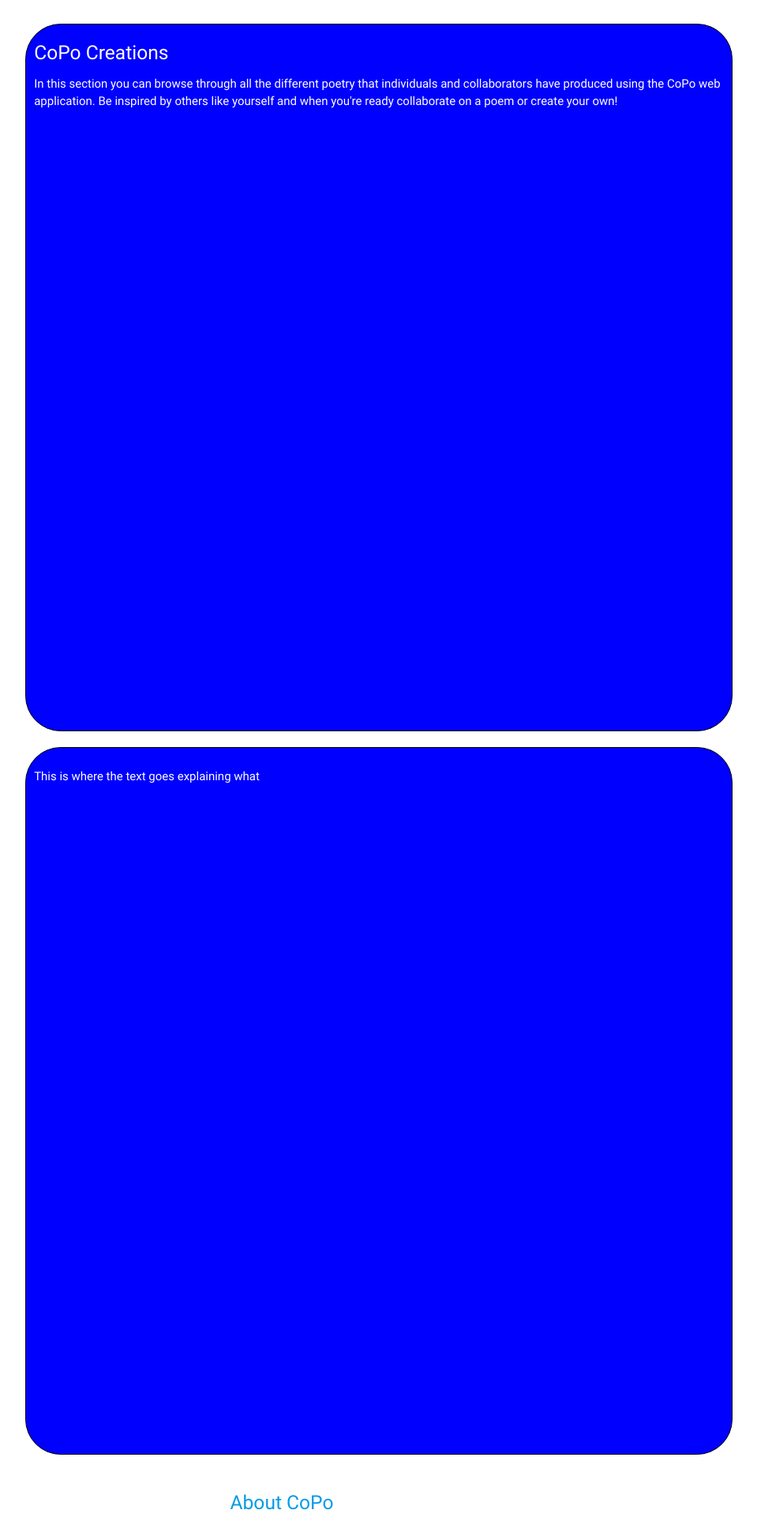
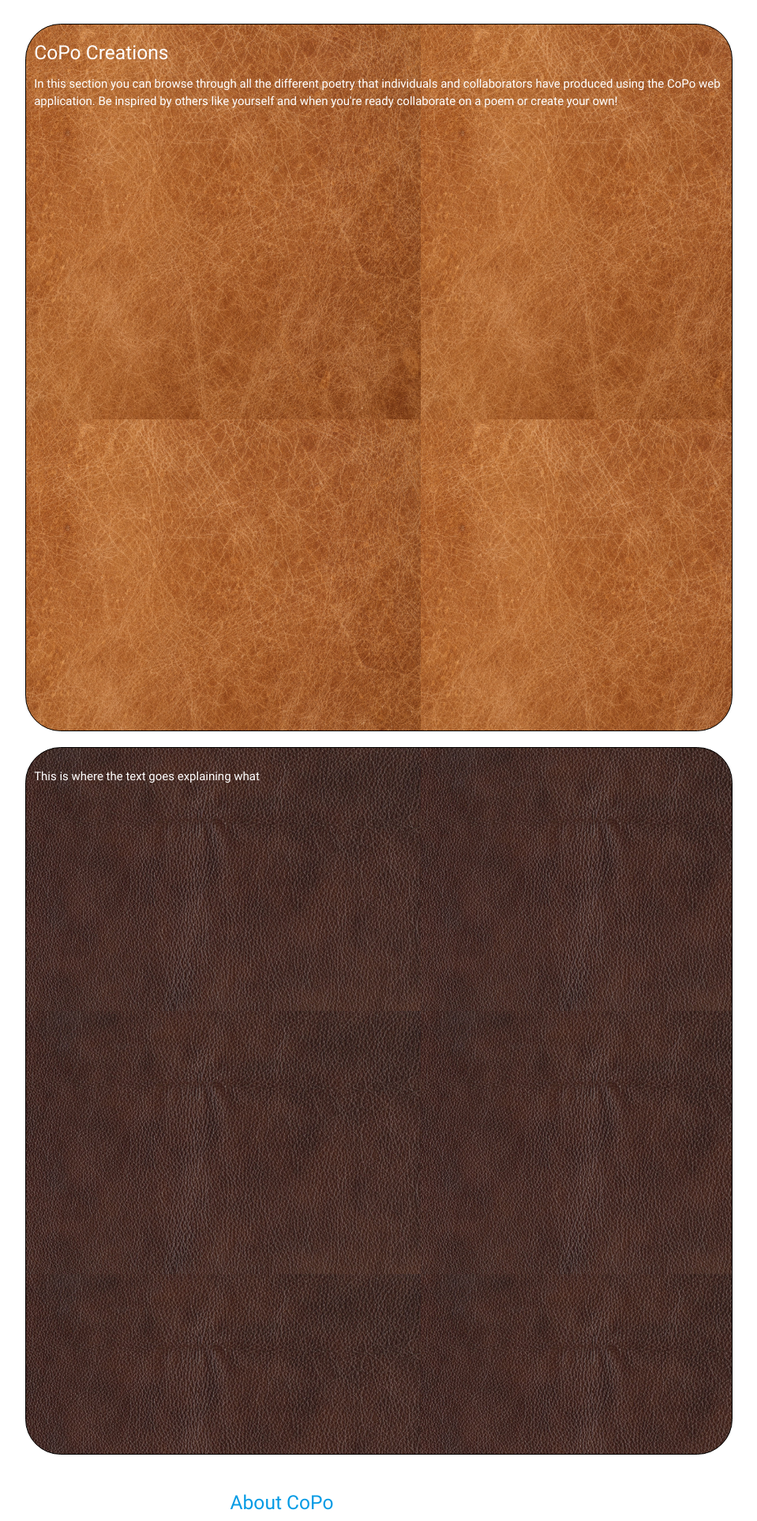
Before and after one commit to MauRuRo/MSP3-CoPo, a Flask app: page / in a window 1280 px wide. Shown: the part 156-2082 px from the top of the page at 79% size, without its empty margins (283-1242 px from the left). Run offline with Flask 2, Linux system fonts and the light colour scheme; some libraries are stand-ins or nearby versions.

Commit message:
further work on layout; not satisfactory

```diff
--- a/static/css/style.css
+++ b/static/css/style.css
@@ -11,7 +11,6 @@ main {
 .main-section {
     text-align: left;
     color: white;
-    background-color: blue;
     height: 70vw;
     width: 70vw;
     margin: auto;
@@ -20,6 +19,15 @@ main {
     border: solid 1px black;
 }
 
+.copo-creations {
+    background: url("../images/leather.jpg");
+    background-size:500px;
+}
+.published {
+    background: url("../images/leather2.jpg");
+    background-size:500px;
+}
+
 footer {
     text-align: center;
     padding-top: 15px;
```
Also changed, not shown: static/images/leather2.jpg (added).
